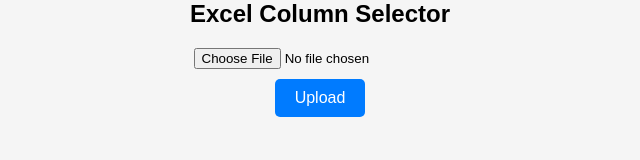
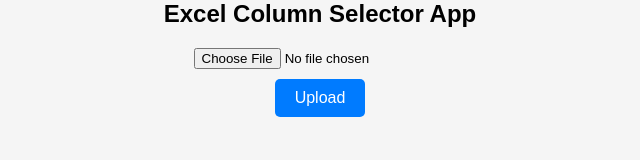
Before and after one commit to aniketttt/Excel-formater, a plain HTML site: page index.html in a window 1280 px wide. Shown: the whole page, without its empty margins (320-960 px from the left). Drawn offline with Linux system fonts and the light colour scheme.

```diff
--- a/index.html
+++ b/index.html
@@ -5,7 +5,7 @@
     <link rel="stylesheet" href="styles.css">
 </head>
 <body>
-    <h1>Excel Column Selector</h1>
+    <h1>Excel Column Selector App</h1>
     <form id="upload-form" enctype="multipart/form-data">
         <input type="file" id="file-input" accept=".csv, .xlsx" />
         <button type="button" id="upload-button">Upload</button>
```
